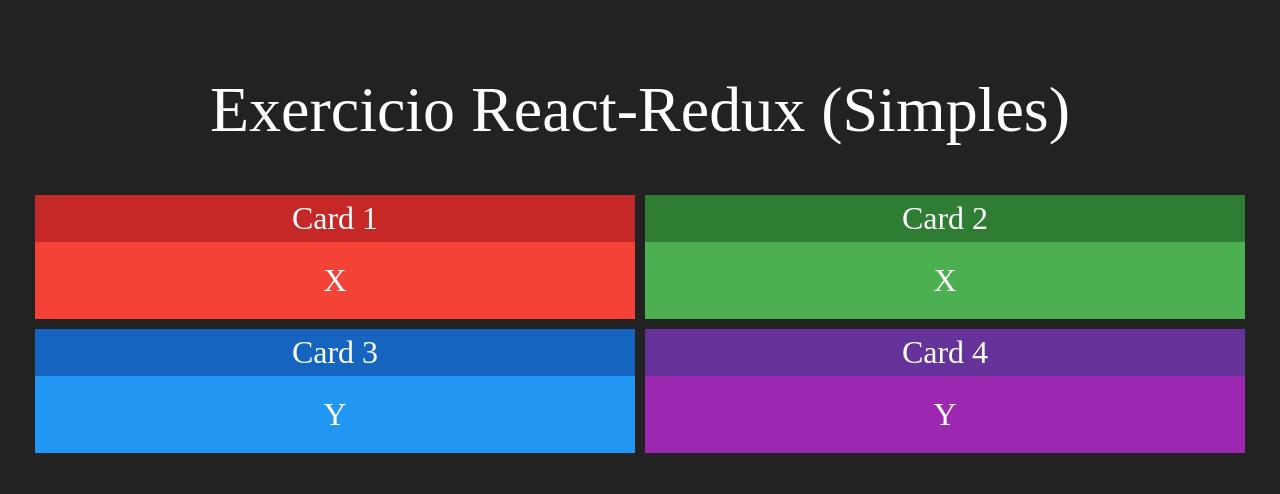
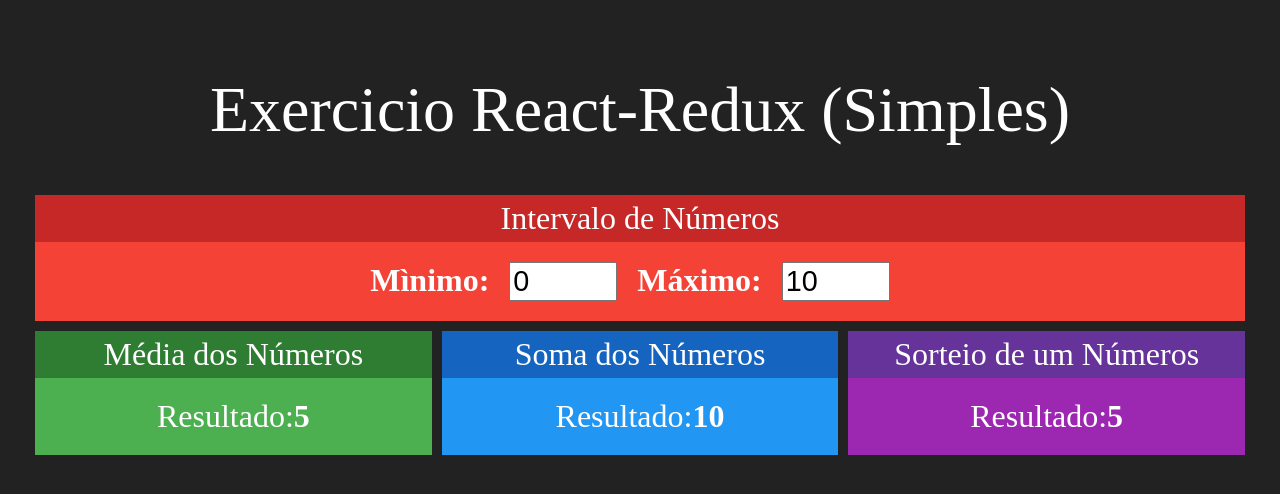
Before and after one commit to brunobandelli/REDUX-REACT, a React (Create React App) app: page / in a window 1280 px wide. Shown: the top 494 px of the page. Built offline with nearby package versions, Linux system fonts and the light colour scheme.

Commit message:
Componentes Intervalos

```diff
--- a/src/App.js
+++ b/src/App.js
@@ -1,17 +1,24 @@
 import './App.css';
 import Card from './components/Card';
+
+
+import Intervalo from './components/Intervalo';
+import Media from './components/Media';
+import Soma from './components/Soma';
+import Sorteio from './components/Sorteio';
+
 
 function App() {
   return (
     <div className="App">
       <h1>Exercicio React-Redux (Simples)</h1>
       <div className="linha">
-      <Card title="Card 1" red>X</Card>
-      <Card title="Card 2" green>X</Card>
+      <Intervalo>X</Intervalo>
       </div>
       <div className="linha">
-      <Card title="Card 3" blue>Y</Card>
-      <Card title="Card 4" purple>Y</Card>
+      <Media></Media>
+      <Soma></Soma>
+      <Sorteio></Sorteio>
       </div>
     </div>
   );
--- /dev/null
+++ b/src/components/Intervalo.css
@@ -0,0 +1,6 @@
+.Intervalo input {
+    font-size: 1.8rem;
+    margin-left: 20px;
+    margin-right: 20px;
+    width: 100px;
+}
--- /dev/null
+++ b/src/components/Intervalo.jsx
@@ -0,0 +1,23 @@
+import './Intervalo.css'
+import React from 'react'
+
+import Card from './Card'
+
+// eslint-disable-next-line import/no-anonymous-default-export
+export default props => {
+    return (
+        <Card title="Intervalo de Números" red>
+            <div className="Intervalo">
+            <span>
+                <strong>Mìnimo:</strong>
+                <input type="number" value={0} readOnly/>
+            </span>
+            <span>
+                <strong>Máximo:</strong>
+                <input type="number" value={10} readOnly/>
+            </span>
+            </div>
+        </Card>
+    )
+
+}
--- /dev/null
+++ b/src/components/Media.jsx
@@ -0,0 +1,19 @@
+
+import React from 'react'
+
+import Card from './Card'
+
+// eslint-disable-next-line import/no-anonymous-default-export
+export default props => {
+    return (
+        <Card title="Média dos Números" green>
+            <div>
+                <span>
+                    <span>Resultado:</span>
+                    <strong>5</strong>
+                </span>
+            </div>
+        </Card>
+    )
+
+}
--- /dev/null
+++ b/src/components/Soma.jsx
@@ -0,0 +1,19 @@
+
+import React from 'react'
+
+import Card from './Card'
+
+// eslint-disable-next-line import/no-anonymous-default-export
+export default props => {
+    return (
+        <Card title="Soma dos Números" blue>
+            <div>
+                <span>
+                    <span>Resultado:</span>
+                    <strong>10</strong>
+                </span>
+            </div>
+        </Card>
+    )
+
+}
--- /dev/null
+++ b/src/components/Sorteio.jsx
@@ -0,0 +1,19 @@
+
+import React from 'react'
+
+import Card from './Card'
+
+// eslint-disable-next-line import/no-anonymous-default-export
+export default props => {
+    return (
+        <Card title="Sorteio de um Números" purple>
+            <div>
+                <span>
+                    <span>Resultado:</span>
+                    <strong>5</strong>
+                </span>
+            </div>
+        </Card>
+    )
+
+}
```
